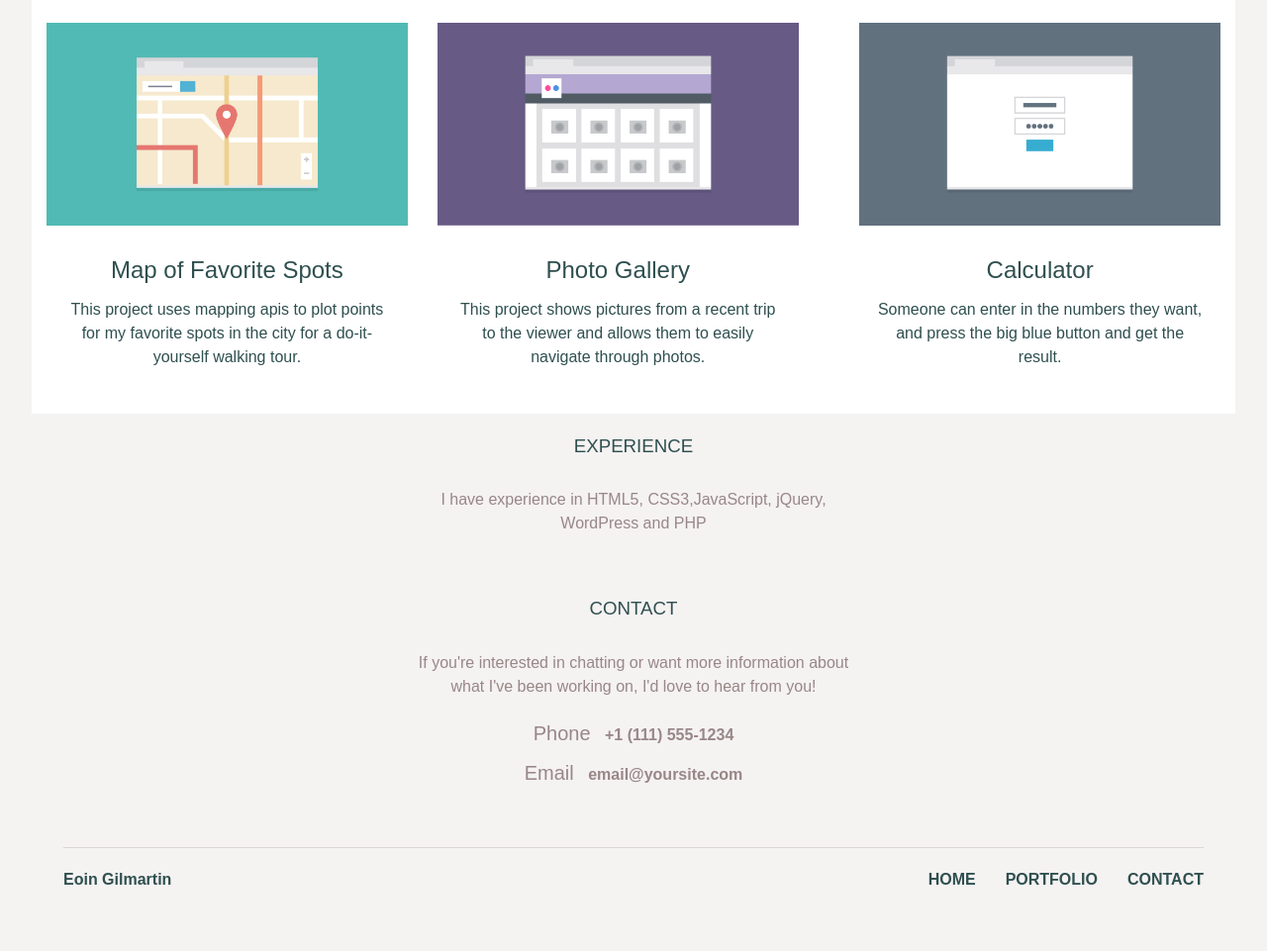
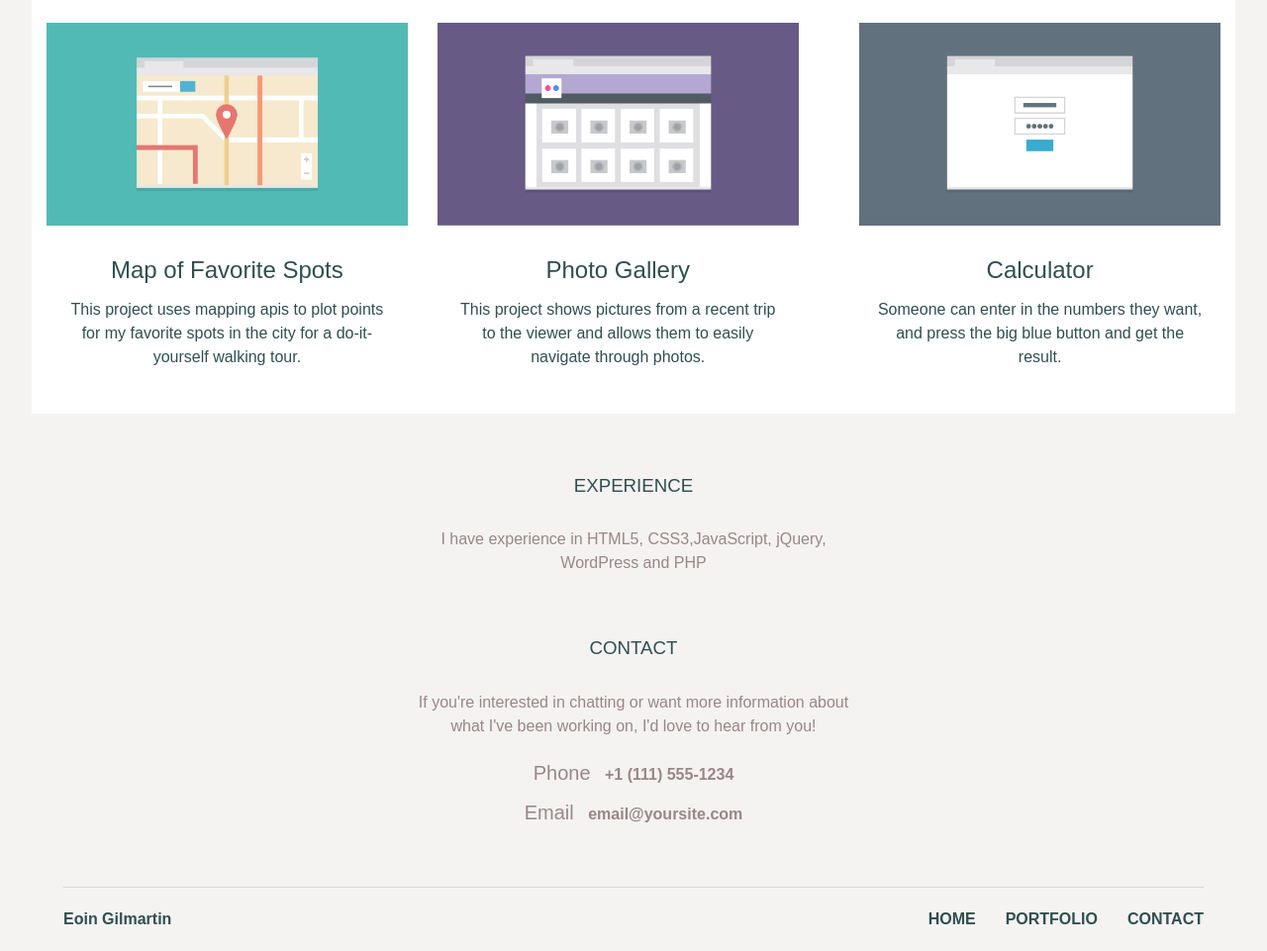
Before and after one commit to eoin-gilmartin/responsive_layout_v3, a plain HTML site: page index.html in a window 1280 px wide. Shown: the part 892-1853 px from the top of the page at 99% size. Before the commit the page ends 1813 px from the top, so only its background shows below. Drawn offline with Linux system fonts and the light colour scheme; files that its build step writes are made by us from their sources; a web font is replaced by a local one.

Commit message:
final css/html changes

```diff
--- a/css/styles.css
+++ b/css/styles.css
@@ -334,6 +334,10 @@ h3 {
         float: left;
     }
 
+    #experience {
+        padding-top: 40px;
+    }
+
     #id {
         padding-top: 40px;
     }
--- a/index.html
+++ b/index.html
@@ -69,19 +69,19 @@
         </div>
 
         <h3 id="experience">EXPERIENCE</h3>
-        <section class="contact">
+        <nav class="contact">
             <p class="info">I have experience in HTML5, CSS3,JavaScript, jQuery, WordPress and PHP</p>
-        </section>
+        </nav>
 
         <h3 id="contact">CONTACT</h3>
-        <section class="contact">
+        <nav class="contact">
             <p class="info">If you're interested in chatting or want more information about what I've been working on, I'd love to hear from you!</p>
             <span class="label-phone">Phone</span>
             <span><b>+1 (111) 555-1234</b></span>
             <br>
             <span class="label-email">Email</span>
             <span><b>email@yoursite.com</b></span>
-        </section>
+        </nav>
 
         <footer class="main-footer">
             <span class="footer-name">Eoin Gilmartin</span>
```
